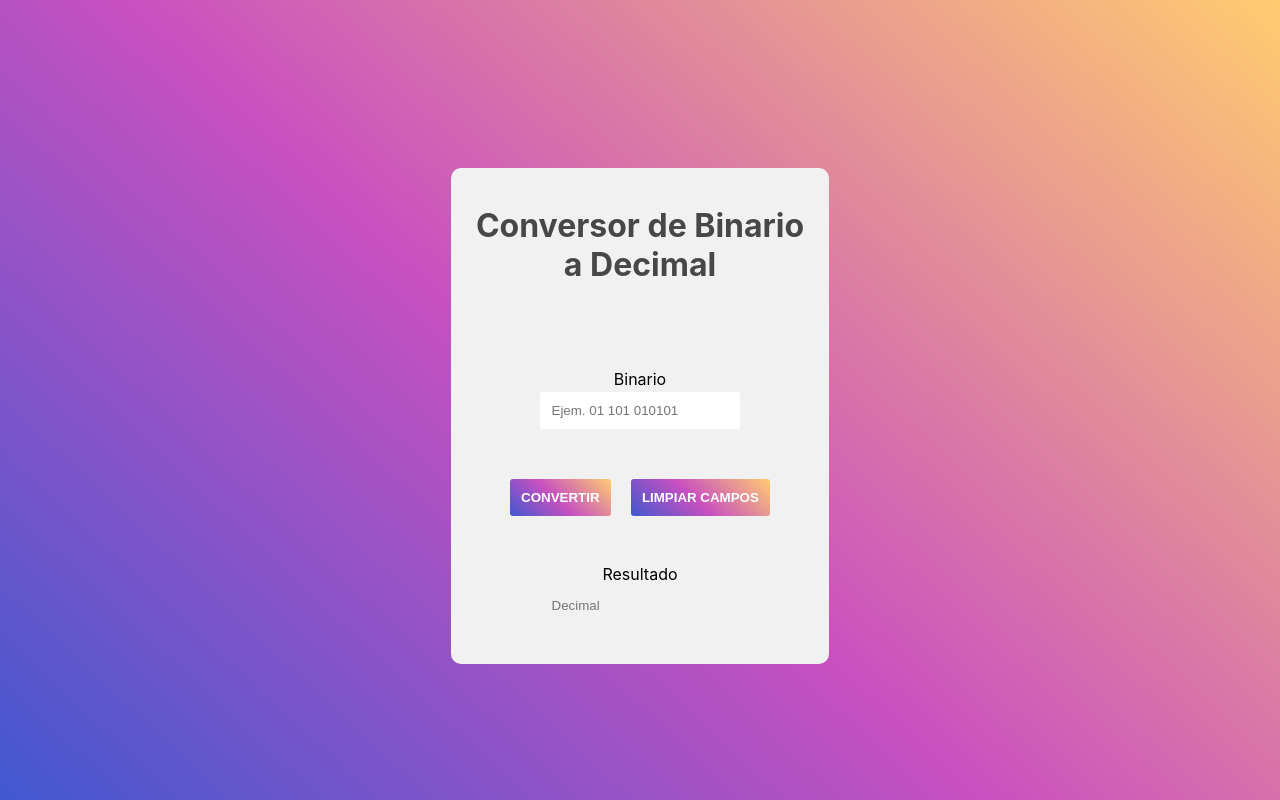
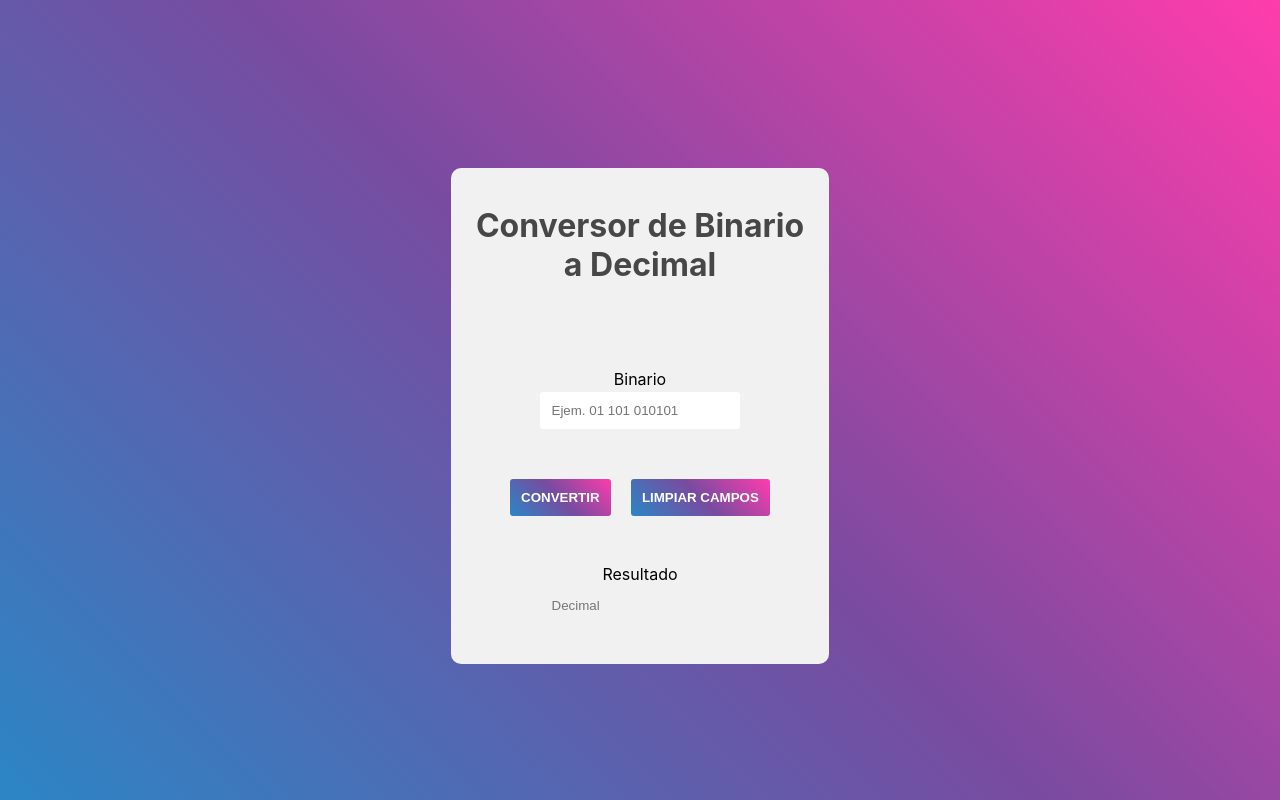
Before and after one commit to Ancient-R/01-conversor-de-binario-2-decimal, a React (Create React App) app: page / in a window 1280 px wide. Built offline with nearby package versions, Linux system fonts and the light colour scheme.

Commit message:
Creando una variable css, proyecto finalizado

```diff
--- a/src/index.css
+++ b/src/index.css
@@ -1,9 +1,13 @@
+:root{
+  --bgcolor: linear-gradient(225deg, #FF3CAC 0%, #784BA0 50%, #2B86C5 100%);
+}
+
 body {
   margin: 0;
   font-family: -apple-system, BlinkMacSystemFont, 'Segoe UI', 'Roboto', 'Oxygen',
     'Ubuntu', 'Cantarell', 'Fira Sans', 'Droid Sans', 'Helvetica Neue',
     sans-serif;
-    background-image: linear-gradient(43deg, #4158D0 0%, #C850C0 46%, #FFCC70 100%);
+    background-image: var(--bgcolor);
     display: flex;
     flex-direction: column;
     align-items: center;
@@ -71,7 +75,7 @@ body {
 }
 
 .form-submit{
-  background-image: linear-gradient(43deg, #4158D0 0%, #C850C0 46%, #FFCC70 100%);
+  background-image: var(--bgcolor);
   color: #fff;
   font-weight: bold;
   text-transform: uppercase;
```
